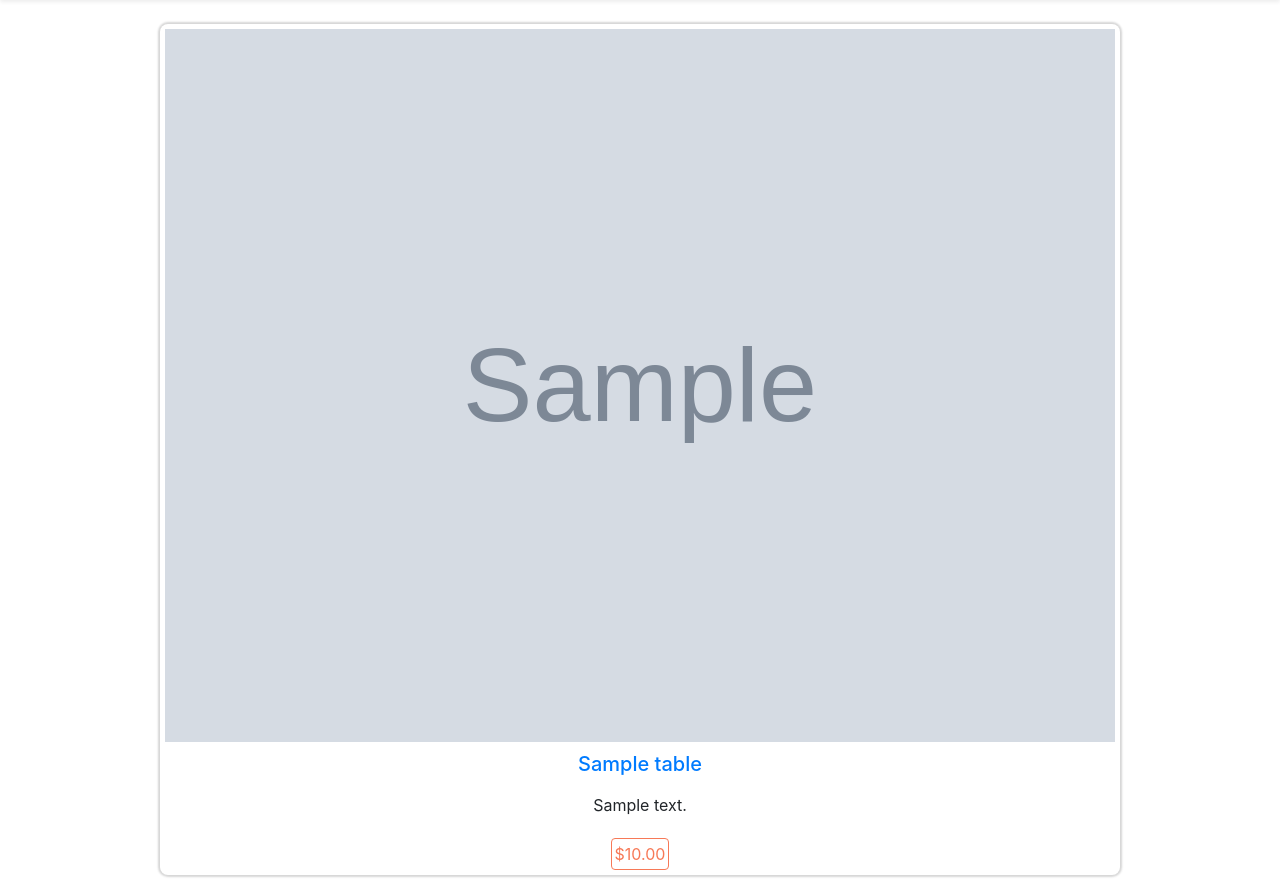
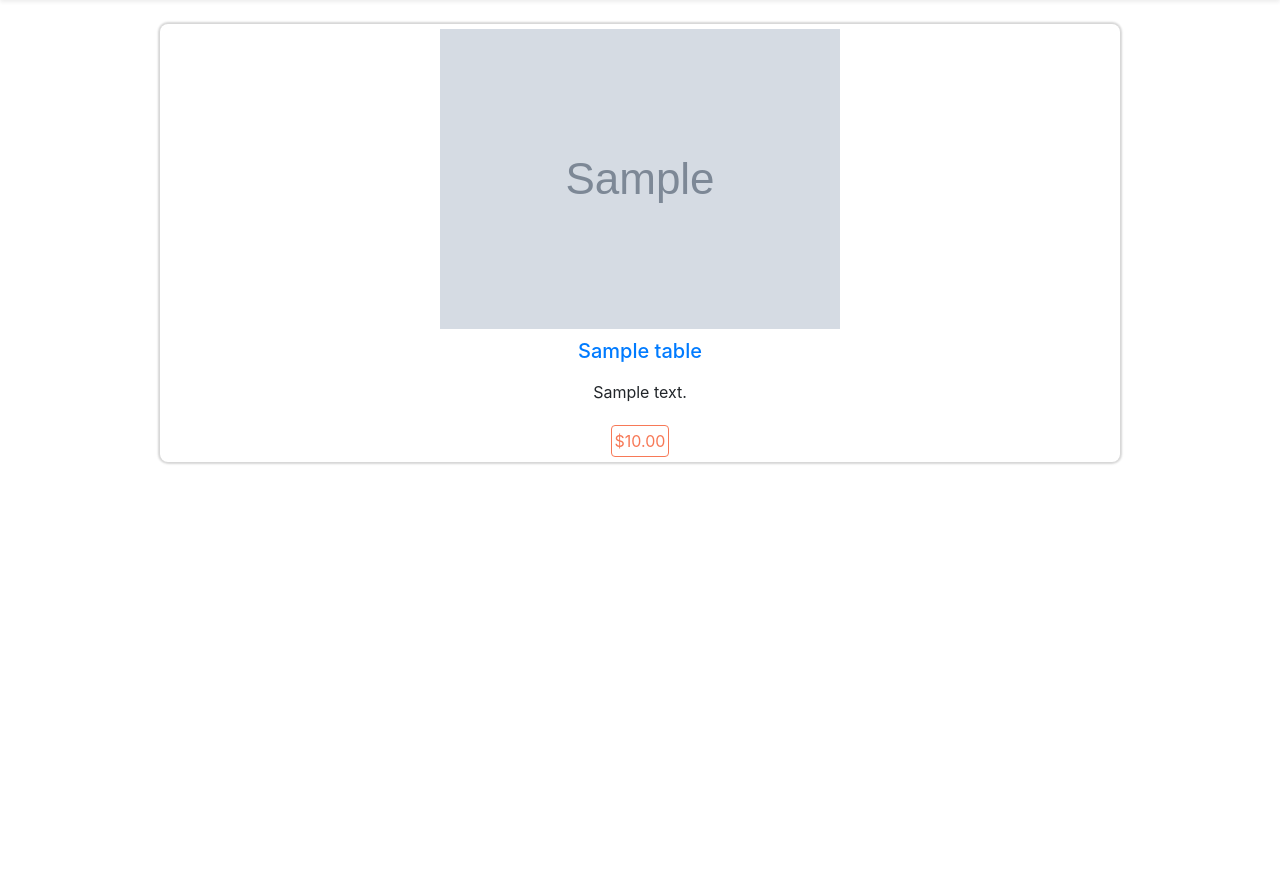
Before and after one commit to Ksenofanex/handmade-products, a Django app: page /1/ in a window 1280 px wide. Shown: the part 87-972 px from the top of the page. After the commit the page ends 551 px from the top, so only its background shows below. Run offline with Django 3.2, Linux system fonts and the light colour scheme; tables that the repository leaves empty hold one stand-in row (values such as "Sample post"); grey boxes marked "Sample" are stand-in pictures; some libraries are stand-ins or nearby versions.

Commit message:
Update table_detail.html

```diff
--- a/templates/products/table_detail.html
+++ b/templates/products/table_detail.html
@@ -5,7 +5,7 @@
 {% block content %}
 <div class="detailproduct">
     <div class="card" style="width: 60rem;">
-        <img class="tableimage" src="{{ table.image.url }}" alt="{{ table.name }}">
+        <img class="tableimage2" src="{{ table.image.url }}" alt="{{ table.name }}">
             <h5 class="card-title"><a href="{{ table.url }}">{{ table.name }}</a></h5>
             <p class="card-text">{{ table.description|linebreaksbr }} </p>
             <a href="{{ table.url }}" class="btn btn-primary">${{ table.price }}</a>
```
